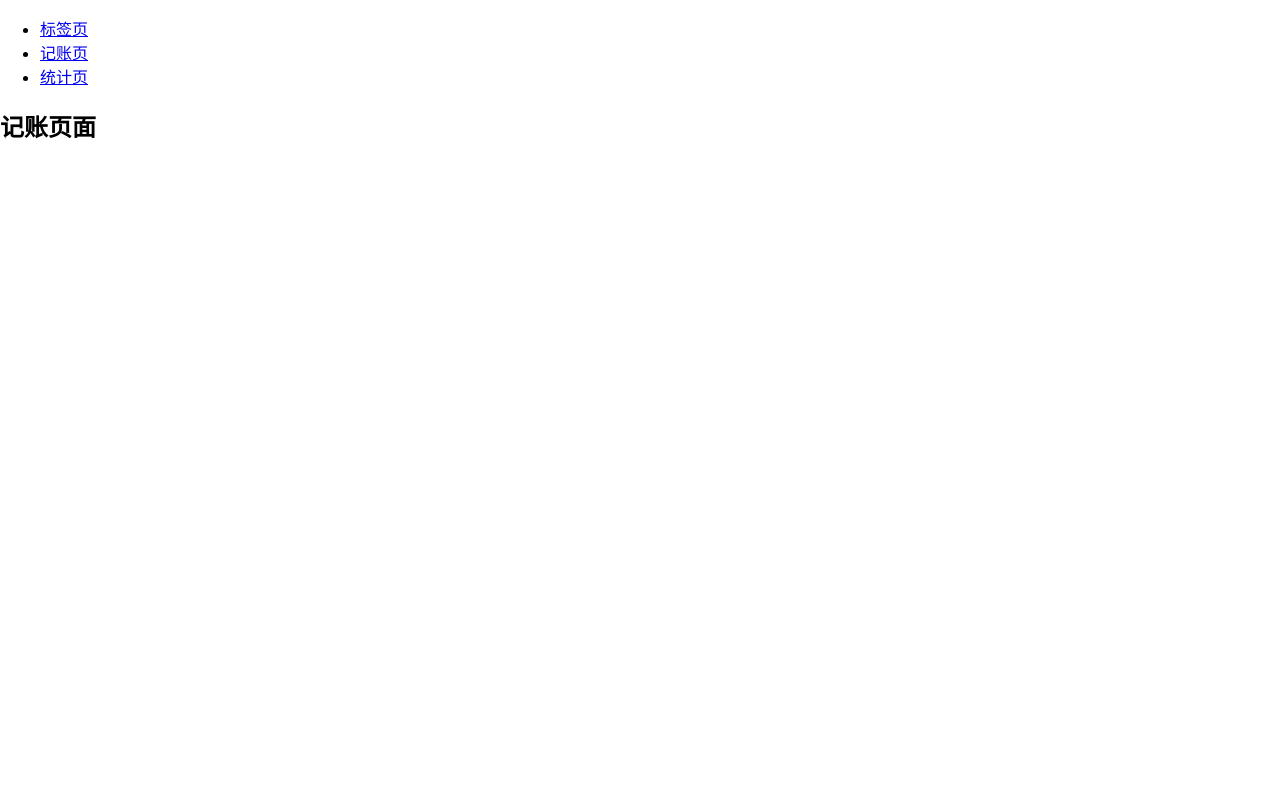
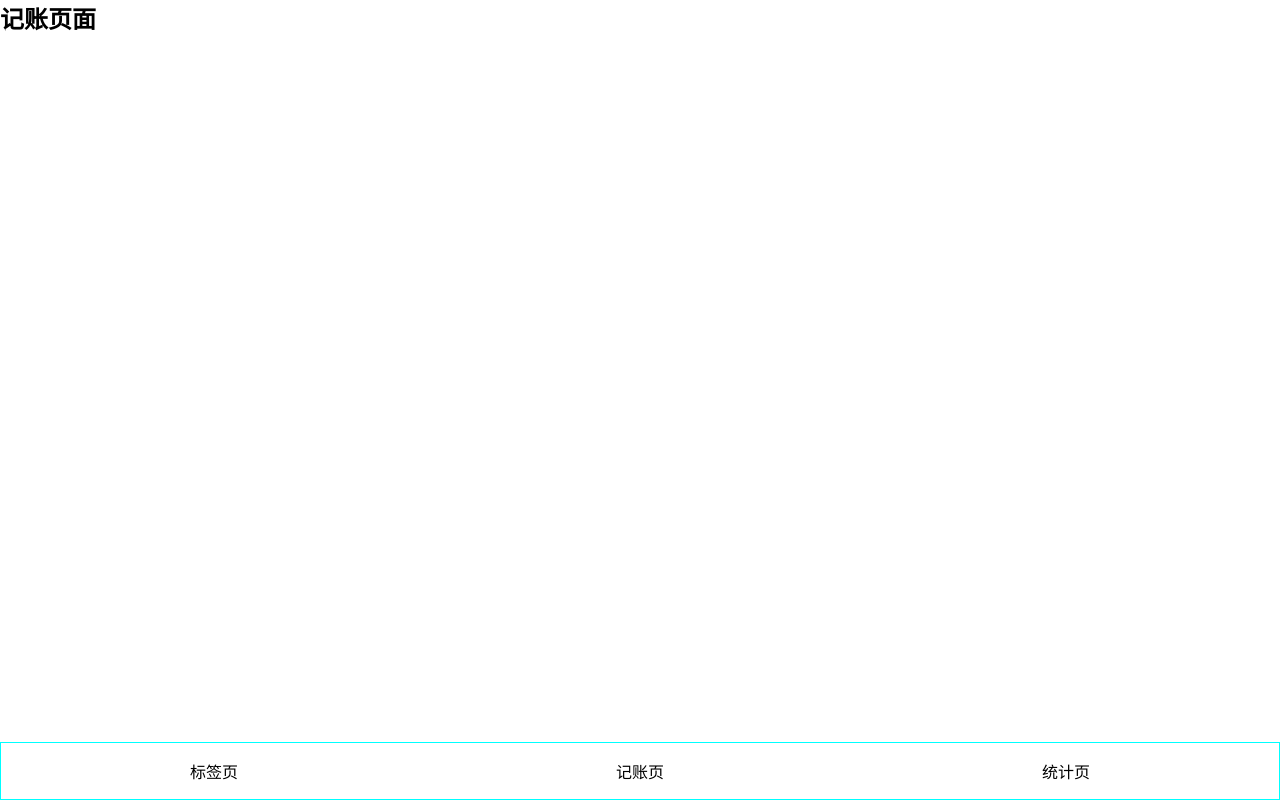
Before and after one commit to xmasuhai/morney-react-yarn-origin, a React (Create React App) app: page /#/money in a window 1280 px wide. Built offline with nearby package versions, Linux system fonts and the light colour scheme.

Commit message:
导航栏布局 修复依赖警告

```diff
--- a/package.json
+++ b/package.json
@@ -24,6 +24,7 @@
     "web-vitals": "2.1.0"
   },
   "devDependencies": {
+    "@babel/plugin-proposal-private-property-in-object": "^7.21.11",
     "@babel/plugin-transform-private-property-in-object": "7.22.11",
     "@types/jest": "^27.0.1",
     "@types/node": "16.18.59",
--- a/src/App.tsx
+++ b/src/App.tsx
@@ -8,27 +8,39 @@ import {
   Link,
   Redirect,
 } from 'react-router-dom'
+import styled from 'styled-components';
+
+const Wrapper = styled.div`
+  height: 100vh;
+  display: flex;
+  flex-direction: column;
+`;
+
+const Main = styled.main`
+  flex-grow: 1;
+  overflow: auto;
+`
+
+const Nav = styled.nav`
+  border: 1px solid cyan;
+  > ul {
+    display: flex;
+    > li {
+      width: 33.333%;
+      text-align: center;
+      padding: 16px;
+    }
+  }
+
+`
 
 export const App = () => {
   return (
     <Router>
-      <div>
-        <nav>
-          <ul>
-            <li>
-              <Link to="/tags">标签页</Link>
-            </li>
-            <li>
-              <Link to="/money">记账页</Link>
-            </li>
-            <li>
-              <Link to="/statistics">统计页</Link>
-            </li>
-          </ul>
-        </nav>
-
+      <Wrapper>
         {/* A <Switch> looks through its children <Route>s and
             renders the first one that matches the current URL. */}
+        <Main>
           <Switch>
             <Route path="/tags">
               <Tags />
@@ -46,7 +58,23 @@ export const App = () => {
             </Route>
 
           </Switch>
-      </div>
+        </Main>
+
+        <Nav>
+          <ul>
+            <li>
+              <Link to="/tags">标签页</Link>
+            </li>
+            <li>
+              <Link to="/money">记账页</Link>
+            </li>
+            <li>
+              <Link to="/statistics">统计页</Link>
+            </li>
+          </ul>
+        </Nav>
+
+      </Wrapper>
     </Router>
   );
 }
--- a/src/index.scss
+++ b/src/index.scss
@@ -1,6 +1,14 @@
 @import 'style/var/var';
 //noinspection CssInvalidAtRule
 @import-normalize;
+
+* {margin: 0; padding: 0;}
+* {box-sizing: border-box;}
+*::before, *::after {box-sizing: border-box;}
+
+ul, ol {list-style: none;}
+
+a {text-decoration: none; color: inherit;}
 
 body {
   margin: 0;
--- a/src/index.tsx
+++ b/src/index.tsx
@@ -1,13 +1,13 @@
 import React from 'react'
 import ReactDOM from 'react-dom'
+import { App } from './App'
 import './index.scss'
-import {App} from './App'
 
 const div = document.getElementById('root')
 
 ReactDOM.render(
   <React.StrictMode>
-    <App/>
+    <App />
   </React.StrictMode>,
   div
 )
```
Also changed, not shown: 1 other file (tests, documents, lock files or other folders). Lines whose indentation alone changed are shown as unchanged.
